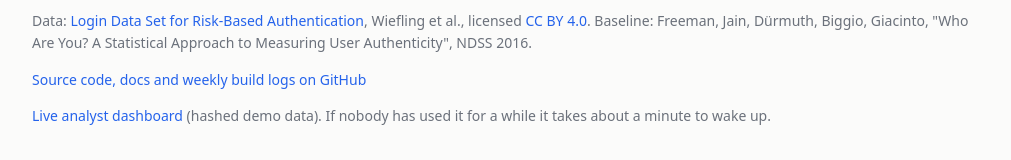
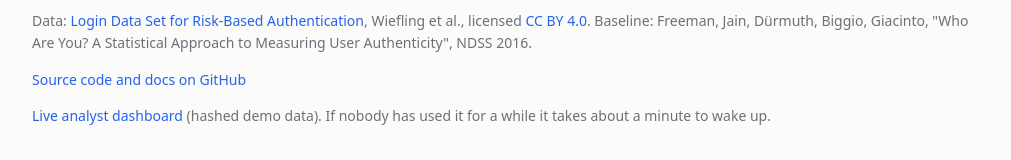
Before and after one commit to TazerFlash/DeRiddled-ATO-Detection-Engine, a plain HTML site: page site/index.html in a window 1280 px wide. Shown: the part 6587-6747 px from the top of the page, without its empty margins (134-1145 px from the left). Drawn offline with Linux system fonts and the light colour scheme.

Commit message:
Stop publishing the work logs
The weekly build logs stay local; the folder is now git-ignored.

```diff
--- a/site/index.html
+++ b/site/index.html
@@ -305,7 +305,7 @@ RBA CSV → Parquet → features.sql ─┐                replay.py → POST /s
 <footer>
   <div class="wrap">
     <p>Data: <a href="https://github.com/das-group/rba-dataset">Login Data Set for Risk-Based Authentication</a>, Wiefling et al., licensed <a href="https://creativecommons.org/licenses/by/4.0/">CC BY 4.0</a>. Baseline: Freeman, Jain, Dürmuth, Biggio, Giacinto, "Who Are You? A Statistical Approach to Measuring User Authenticity", NDSS 2016.</p>
-    <p><a href="https://github.com/TazerFlash/DeRiddled-ATO-Detection-Engine">Source code, docs and weekly build logs on GitHub</a></p>
+    <p><a href="https://github.com/TazerFlash/DeRiddled-ATO-Detection-Engine">Source code and docs on GitHub</a></p>
     <p><a href="https://tazerflash-deriddled.streamlit.app/">Live analyst dashboard</a> (hashed demo data). If nobody has used it for a while it takes about a minute to wake up.</p>
   </div>
 </footer>
```
Also changed, not shown: 2 other files.
